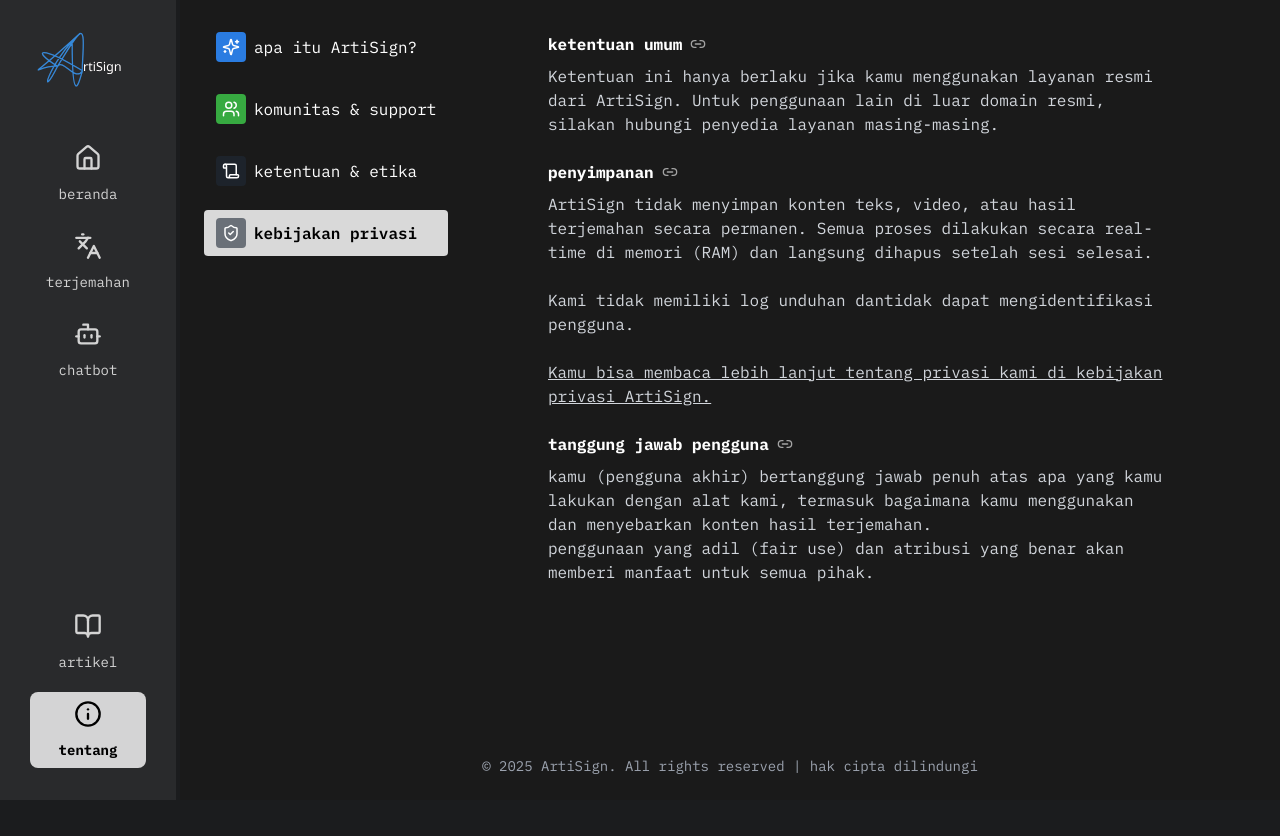
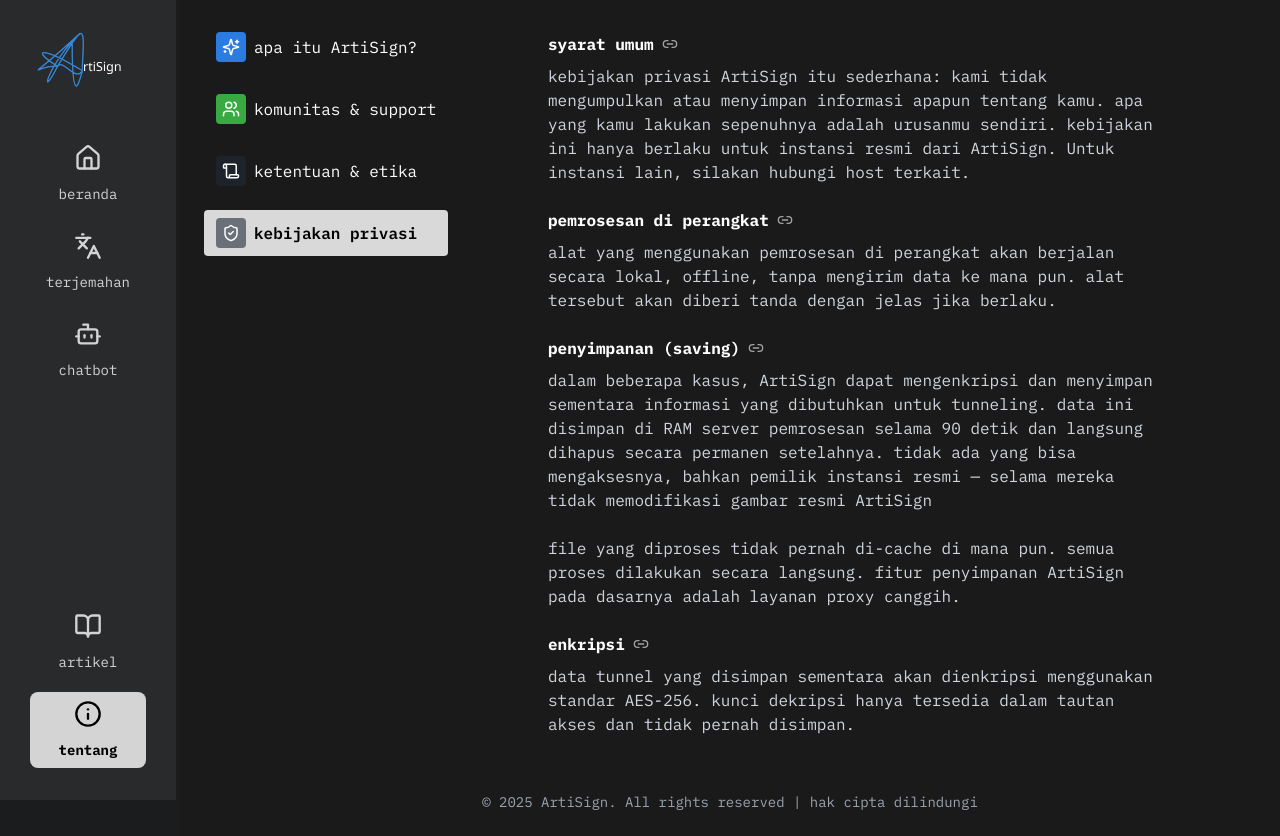
Before and after one commit to shaflykhalifap/ArtiSign, a React app: page /about/privacy in a window 1280 px wide. Before the commit the page ends 800 px from the top, so only its background shows below. Built offline with nearby package versions, Linux system fonts and the light colour scheme.

Commit message:
feat: adding privacy-policy active page

```diff
--- a/src/components/about/PrivacyActive.tsx
+++ b/src/components/about/PrivacyActive.tsx
@@ -1,53 +1,61 @@
 import { Link2 } from "lucide-react";
-import { Link } from "react-router-dom";
+// import { Link } from "react-router-dom";
 
 const PrivacyActive = () => {
   return (
     <div className="space-y-6">
       <section>
         <h2 className="text-l font-bold text-white mb-2 flex items-center gap-2">
-          ketentuan umum
+          syarat umum
           <Link2 size={16} className="text-white/60" />
         </h2>
         <p className="text-gray-300">
-          Ketentuan ini hanya berlaku jika kamu menggunakan layanan resmi dari
-          ArtiSign. Untuk penggunaan lain di luar domain resmi, silakan hubungi
-          penyedia layanan masing-masing.
+          kebijakan privasi ArtiSign itu sederhana: kami tidak mengumpulkan atau
+          menyimpan informasi apapun tentang kamu. apa yang kamu lakukan
+          sepenuhnya adalah urusanmu sendiri. kebijakan ini hanya berlaku untuk
+          instansi resmi dari ArtiSign. Untuk instansi lain, silakan hubungi
+          host terkait.
         </p>
       </section>
       <section>
         <h2 className="text-l font-bold text-white mb-2 flex items-center gap-2">
-          penyimpanan
+          pemrosesan di perangkat
           <Link2 size={16} className="text-white/60" />
         </h2>
         <p className="text-gray-300">
-          ArtiSign tidak menyimpan konten teks, video, atau hasil terjemahan
-          secara permanen. Semua proses dilakukan secara real-time di memori
-          (RAM) dan langsung dihapus setelah sesi selesai.
-          <br />
-          <br />
-          Kami tidak memiliki <span>log unduhan</span> dan
-          <span>tidak dapat mengidentifikasi pengguna</span>.
-          <br />
-          <br />
-          <Link to="/about/privacy" className="underline cursor-pointer">
-            Kamu bisa membaca lebih lanjut tentang privasi kami di kebijakan
-            privasi ArtiSign.
-          </Link>
+          alat yang menggunakan pemrosesan di perangkat akan berjalan secara
+          lokal, offline, tanpa mengirim data ke mana pun. alat tersebut akan
+          diberi tanda dengan jelas jika berlaku.
         </p>
       </section>
       <section>
         <h2 className="text-l font-bold text-white mb-2 flex items-center gap-2">
-          tanggung jawab pengguna
+          penyimpanan (saving)
           <Link2 size={16} className="text-white/60" />
         </h2>
         <p className="text-gray-300">
-          kamu (pengguna akhir) bertanggung jawab penuh atas apa yang kamu
-          lakukan dengan alat kami, termasuk bagaimana kamu menggunakan dan
-          menyebarkan konten hasil terjemahan.
+          dalam beberapa kasus, ArtiSign dapat mengenkripsi dan menyimpan
+          sementara informasi yang dibutuhkan untuk tunneling. data ini disimpan
+          di RAM server pemrosesan selama 90 detik dan langsung dihapus secara
+          permanen setelahnya. tidak ada yang bisa mengaksesnya, bahkan pemilik
+          instansi resmi — selama mereka tidak memodifikasi gambar resmi
+          ArtiSign
           <br />
-          penggunaan yang adil (fair use) dan atribusi yang benar akan memberi
-          manfaat untuk semua pihak.
+          <br />
+          file yang diproses tidak pernah di-cache di mana pun. semua proses
+          dilakukan secara langsung. fitur penyimpanan ArtiSign pada dasarnya
+          adalah layanan proxy canggih.
+        </p>
+      </section>
+      <section>
+        <h2 className="text-l font-bold text-white mb-2 flex items-center gap-2">
+          enkripsi
+          <Link2 size={16} className="text-white/60" />
+        </h2>
+        <p className="text-gray-300">
+          data tunnel yang disimpan sementara akan dienkripsi menggunakan
+          standar AES-256. kunci dekripsi hanya tersedia dalam tautan akses dan
+          tidak pernah disimpan.
         </p>
       </section>
     </div>
```
